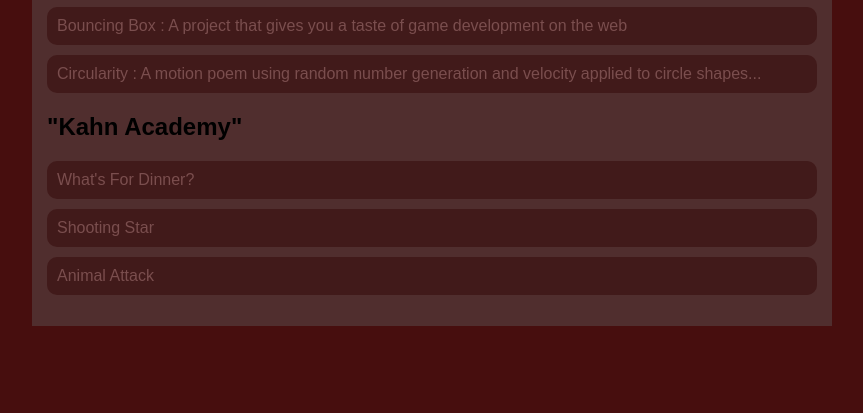
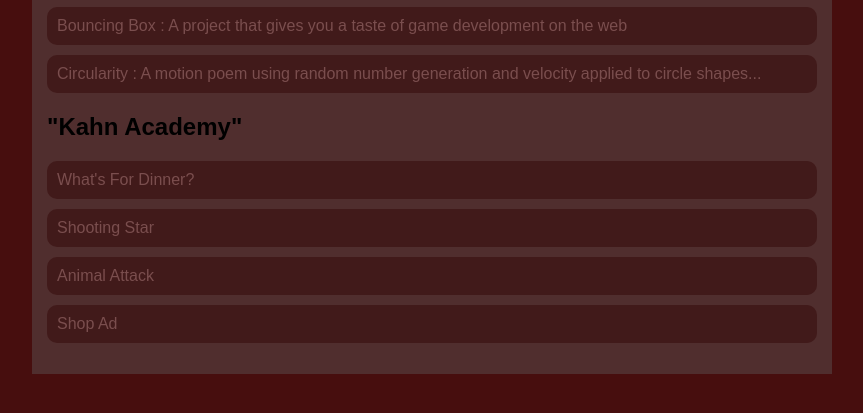
Before and after one commit to kiragarretson/kiragarretson.github.io, a plain HTML site: page portfolio.html in a window 1280 px wide. Shown: the part 179-592 px from the top of the page, without its empty margins (208-1071 px from the left). Drawn offline with Linux system fonts and the light colour scheme.

Commit message:
added shop ad project to portfolio

```diff
--- a/portfolio.html
+++ b/portfolio.html
@@ -27,6 +27,7 @@
                     <li><a href="https://www.khanacademy.org/computer-programming/mm-ramen/6405268098039808">What's For Dinner?</a></li>
                     <li><a href="https://www.khanacademy.org/computer-programming/the-boy-who-swallowed-a-star/6602318660026368">Shooting Star</a></li>
                     <li><a href="https://www.khanacademy.org/computer-programming/morgana-wave-3c/4816208543924224">Animal Attack</a></li>
+                    <li><a href="https://www.khanacademy.org/computer-programming/vkei-shop-ad/5963647505186816">Shop Ad</a></li>
                 </ul>
             </div>
         </main>
```
